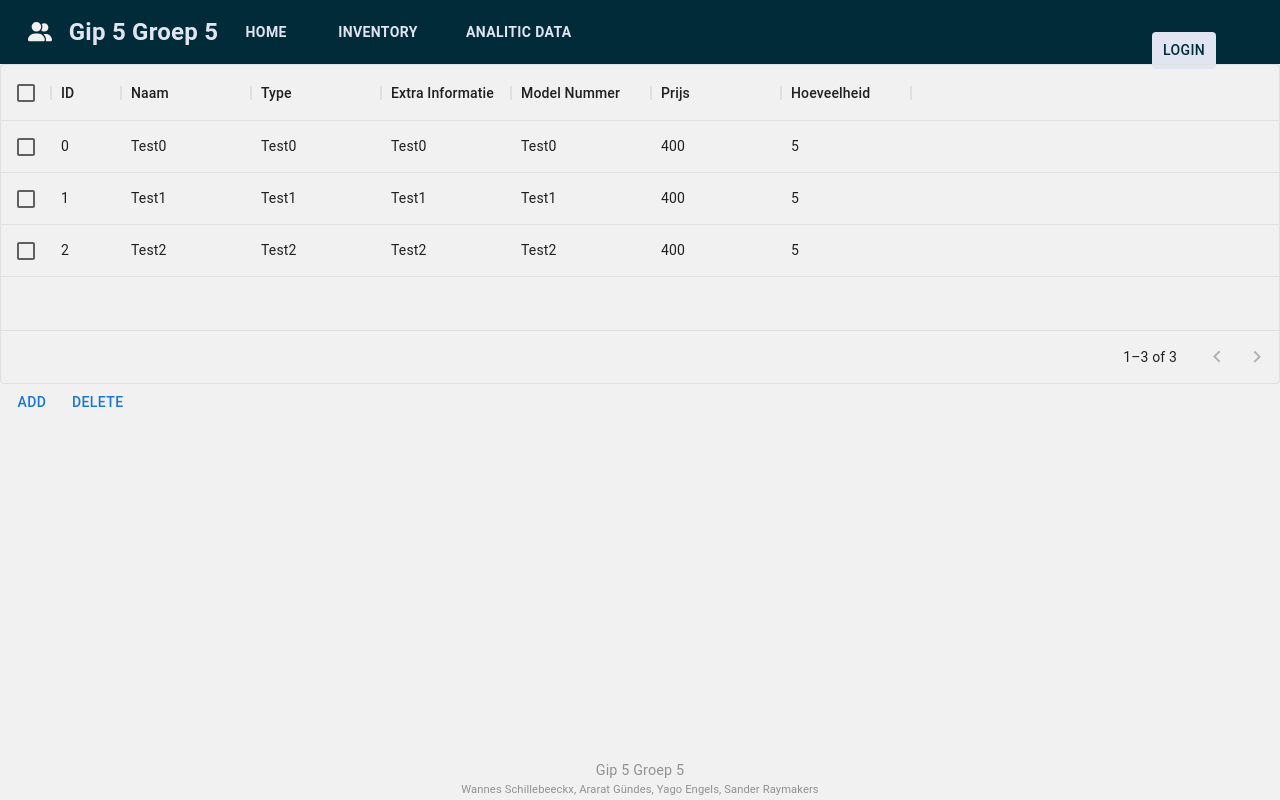
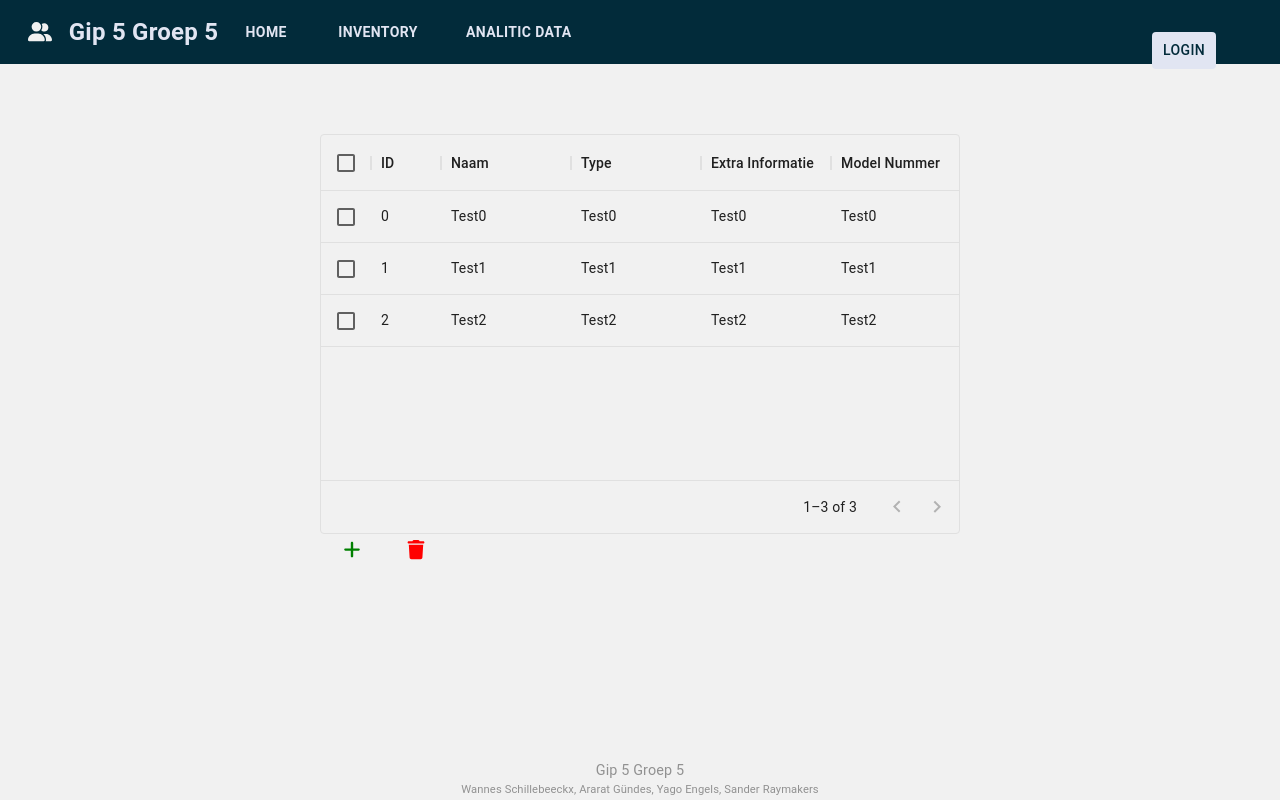
Before and after one commit to WannesSch/Gip5Groep5_Frontend_Desktop, a React (Create React App) app: page /inventory in a window 1280 px wide. Built offline with nearby package versions, Linux system fonts and the light colour scheme.

Commit message:
add and delete button styled

```diff
--- a/package.json
+++ b/package.json
@@ -27,7 +27,8 @@
     "react-routes": "^0.2.6",
     "react-scripts": "5.0.1",
     "typescript": "^4.9.5",
-    "web-vitals": "^2.1.4"
+    "web-vitals": "^2.1.4",
+    "zustand": "^4.3.6"
   },
   "scripts": {
     "start": "react-scripts start",
--- a/src/Components/Inventory/Inventory.styled.ts
+++ b/src/Components/Inventory/Inventory.styled.ts
@@ -1,7 +1,22 @@
 import styled from "@emotion/styled";
-import { Box } from "@mui/system";
+import { Button, colors } from "@mui/material";
+import { green, red } from "@mui/material/colors";
+import { Box, height, width } from "@mui/system";
+import { auto } from "@popperjs/core";
+
 import React from "react";
 
 export const StyledTableBox = styled (Box)({
-    height: "40vh"
+    height: "50vh",
+    width: "50vw",
+    margin: auto,
+    paddingTop: 70
+
+
 })
+
+export const StyledButton = styled (Button)({
+
+
+
+})
--- a/src/Components/Inventory/Inventory.tsx
+++ b/src/Components/Inventory/Inventory.tsx
@@ -15,9 +15,12 @@ import {
   TextField,
   textFieldClasses,
 } from "@mui/material";
-import { StyledTableBox } from "./Inventory.styled";
+import { StyledButton,  StyledTableBox } from "./Inventory.styled";
 import { Item } from "../../Models/Item";
 import { GetRowID } from "../../Utils";
+import { StyledFontAwesomeIcon } from "../Shared/Shared.styled";
+import { faCross, faPlus, faTrash } from "@fortawesome/free-solid-svg-icons";
+
 
 const columns: GridColDef[] = [
   { field: "id", headerName: "ID", width: 70, editable: false },
@@ -138,9 +141,9 @@ function InventoryComponent() {
         }}
       />
       <Box>
-        <Button onClick={handleAddRow}>Add</Button>
+        <StyledButton onClick={handleAddRow}><StyledFontAwesomeIcon $color={"green"}icon={faPlus}/></StyledButton>
 
-        <Button onClick={handleDeleteRow}>Delete</Button>
+        <Button onClick={handleDeleteRow}><StyledFontAwesomeIcon $color={"red"} icon={faTrash}/></Button>
       </Box>
     </StyledTableBox>
   )
```
Also changed, not shown: 1 other file (tests, documents, lock files or other folders).
